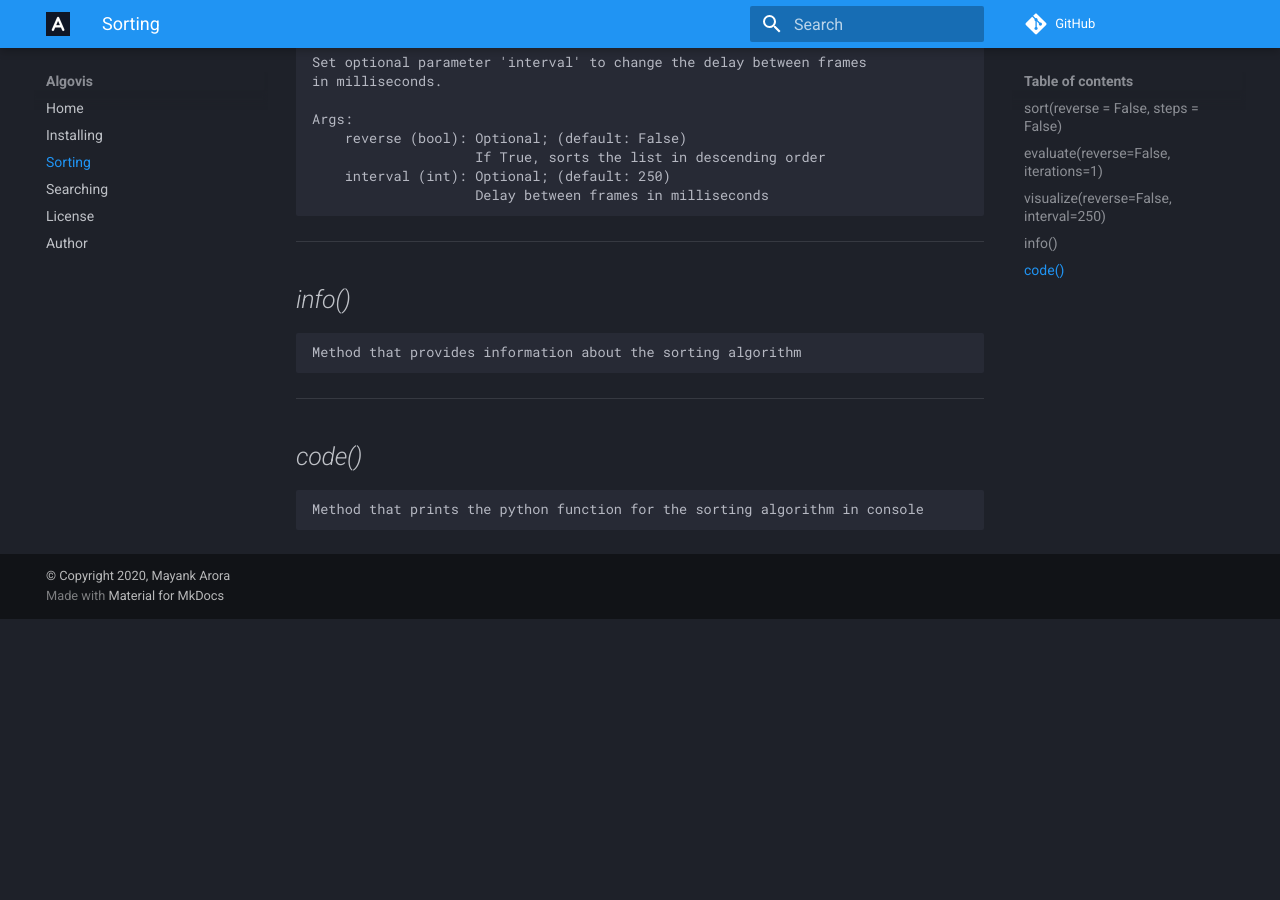
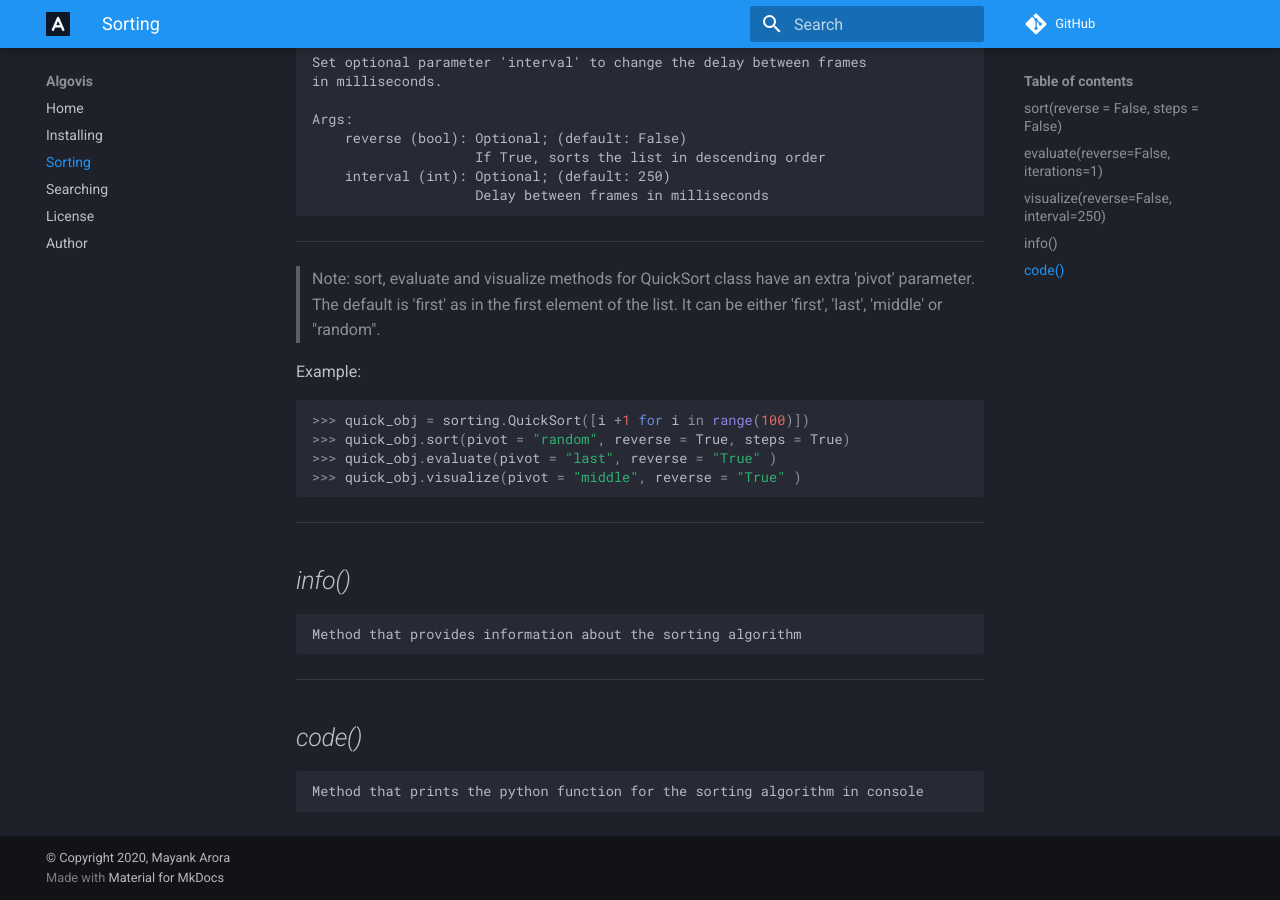
Before and after one commit to hotshot07/algovis, an MkDocs documentation site: the page built from docs/docs/sorting.md, in a window 1280 px wide and 900 px high, scrolled down 1160 px. Built offline with MkDocs 1.6.1 and Material for MkDocs 9.7.7, drawn with Linux system fonts in a browser that asks for light colours; comment, search, counter and statistics services are not loaded; before the commit the page ends 1779 px from its top, so only the background shows below that.

Commit message:
updated netlify doc

````diff
--- a/docs/docs/sorting.md
+++ b/docs/docs/sorting.md
@@ -63,6 +63,18 @@ Args:
 
 ***
 
+> Note: sort, evaluate and visualize methods for QuickSort class have an extra 'pivot' parameter. The default is 'first' as in the first element of the list. It can be either 'first', 'last', 'middle' or "random".
+
+Example:
+```python
+>>> quick_obj = sorting.QuickSort([i +1 for i in range(100)])
+>>> quick_obj.sort(pivot = "random", reverse = True, steps = True)
+>>> quick_obj.evaluate(pivot = "last", reverse = "True" )
+>>> quick_obj.visualize(pivot = "middle", reverse = "True" )
+
+```
+***
+
 ## *info()*
 
 ```md
````
